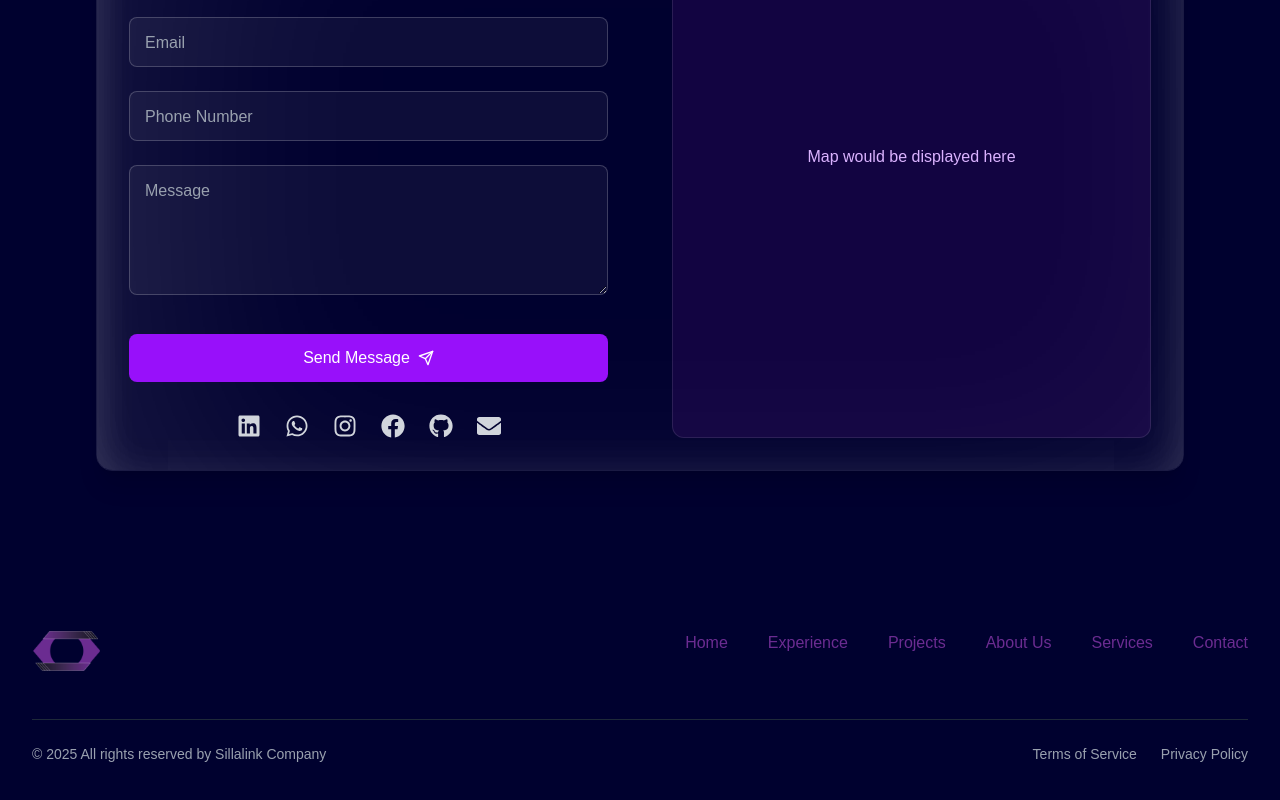
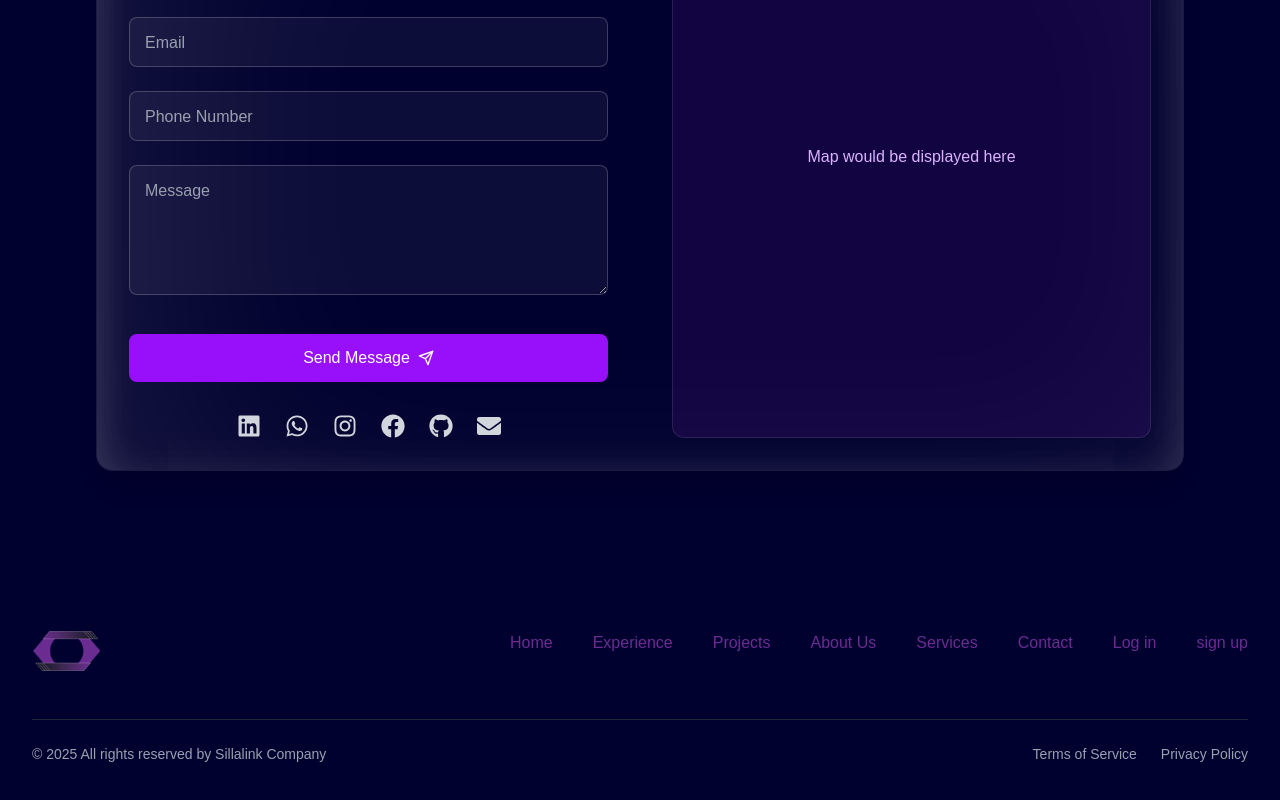
Before and after one commit to sillalink/SLLC, a Next.js app: page / in a window 1280 px wide. Shown: the part 6324-7124 px from the top of the page. Built offline with nearby package versions, Linux system fonts and the light colour scheme; a web font is replaced by a local one.

Commit message:
update fileds

```diff
--- a/app/(main)/components/Footer.tsx
+++ b/app/(main)/components/Footer.tsx
@@ -26,6 +26,8 @@ const Footer: React.FC = () => {
     { name: 'About Us', href: '#about' },
     { name: 'Services', href: '#services' },
     { name: 'Contact', href: '#contact' },
+    { name: 'Log in', href: '/login' },
+    { name: 'sign up', href: '/signup' },
   ];
 
   const legalLinks: NavLink[] = [
--- a/app/(main)/components/projects/Project.Card.tsx
+++ b/app/(main)/components/projects/Project.Card.tsx
@@ -3,6 +3,7 @@ import { ReactNode } from "react";
 import { motion } from "framer-motion";
 import Image from "next/image";
 import Link from "next/link";
+import about from "@/public/assets/about1.png"
 interface ProjectCardProps {
   title: string;
   description: string;
@@ -25,7 +26,7 @@ function ProjectCard({
       {imageUrl && (
         <div className="h-56 overflow-hidden relative">
           <Image
-            src={imageUrl || "/placeholder.svg"}
+            src={about}
             alt="Team member"
             width={300}
             height={400}
--- a/app/(main)/components/projects/Project.Section.tsx
+++ b/app/(main)/components/projects/Project.Section.tsx
@@ -8,12 +8,13 @@ import ProjectCard from './Project.Card';
 import icon from "@/public/assets/NextIcon.svg"
 
 const ProjectSection = () => {
+  console.log(about)
   const sampleCards: CardItem[] = [
     {
       id: '1',
       title: 'Project One',
       description: 'Innovative solution for modern problems with cutting-edge technology.',
-      imageUrl: about.src,
+      imageUrl: '@/public/assets/about1.png',
       icons: [
         icon , icon , icon
       ]
@@ -22,7 +23,7 @@ const ProjectSection = () => {
       id: '2',
       title: 'Project Two',
       description: 'Revolutionary platform transforming user experiences.',
-      imageUrl: about.src,
+      imageUrl: '@/public/assets/about1.png',
       icons: [
         icon , icon , icon
       ]
@@ -31,7 +32,7 @@ const ProjectSection = () => {
       id: '3',
       title: 'Project Three',
       description: 'Elegant design meets powerful functionality.',
-      imageUrl: about.src,
+      imageUrl: '@/public/assets/about1.png',
       icons: [
         icon , icon , icon
       ]
@@ -40,7 +41,7 @@ const ProjectSection = () => {
       id: '4',
       title: 'Project Four',
       description: 'Scalable architecture for growing businesses.',
-      imageUrl: about.src,
+      imageUrl: '@/public/assets/about1.png',
       icons: [
         icon , icon , icon, icon , icon, icon , icon , icon , icon
       ]
@@ -49,7 +50,7 @@ const ProjectSection = () => {
       id: '5',
       title: 'Project Five',
       description: 'Performance optimized for the best user experience.',
-      imageUrl: about.src,
+      imageUrl: '@/public/assets/about1.png',
       icons: [
         icon , icon , icon
       ]
@@ -60,7 +61,7 @@ const ProjectSection = () => {
     <section id='projects' className="py-16 ">
       <div className="container mx-auto px-4 max-w-[1260px]">
         <Title title1='Proj' title2='ects'  />
-        <p className='text-regular mt-22 px-5'>At <span className='text-primary'>SillaLink</span>, we deliver innovative software solutions for a range of successful projects across various industries. With our commitment to quality and innovation, we help our clients achieve their digital goals and enhance their businesses with the latest technologies.</p>
+        <p className='text-regular mt-22 text-secondary px-5'>At <span className='text-primary'>SillaLink</span>, we deliver innovative software solutions for a range of successful projects across various industries. With our commitment to quality and innovation, we help our clients achieve their digital goals and enhance their businesses with the latest technologies.</p>
         <CardSlider<CardItem>
           cards={sampleCards}
           renderCard={(card) => <ProjectCard {...card} />}
--- a/app/(main)/components/ui/InfiniteMovingCards.tsx
+++ b/app/(main)/components/ui/InfiniteMovingCards.tsx
@@ -81,13 +81,13 @@ export const InfiniteMovingCards = ({
       <ul
         ref={scrollerRef}
         className={cn(
-          " flex min-w-full shrink-0 md:gap-4 md:py-4 w-max flex-nowrap",
+          " flex min-w-full shrink-0 md:gap-4 lg:py-4 w-max flex-nowrap",
           start && "animate-scroll ",
           pauseOnHover && "hover:[animation-play-state:paused]"
         )}
       >
         {items.map((item, idx) => (
-          <Image key={idx} src={item.icon} alt={item.alt} className="mx-2 md:mx-6 w-10 h-10 md:w-24 md:h-24" />
+          <Image key={idx} src={item.icon} alt={item.alt} className="mx-2 md:mx-6 w-10 h-10 lg:w-24 lg:h-24 md:w-16 md:h-16"/>
         ))}
       </ul>
     </div>
--- a/app/globals.css
+++ b/app/globals.css
@@ -2,7 +2,7 @@
 
 :root {
   --background: #00012f;
-  --foreground: #171717;
+  --foreground: #00012f;
 }
 
 @theme inline {
@@ -38,12 +38,6 @@
   --font-mono: var(--font-geist-mono);
 }
 
-@media (prefers-color-scheme: dark) {
-  :root {
-    --background: #131422;
-    --foreground: #ededed;
-  }
-}
 
 body {
   background: var(--background);
--- a/app/layout.tsx
+++ b/app/layout.tsx
@@ -50,7 +50,7 @@ export default function RootLayout({
 
   return (
     <html lang="en">
-      <body >
+      <body>
       <script
           type="application/ld+json"
           dangerouslySetInnerHTML={{
```
Also changed, not shown: app/(main)/components/about/About.Section.tsx (+6 -6 lines).
